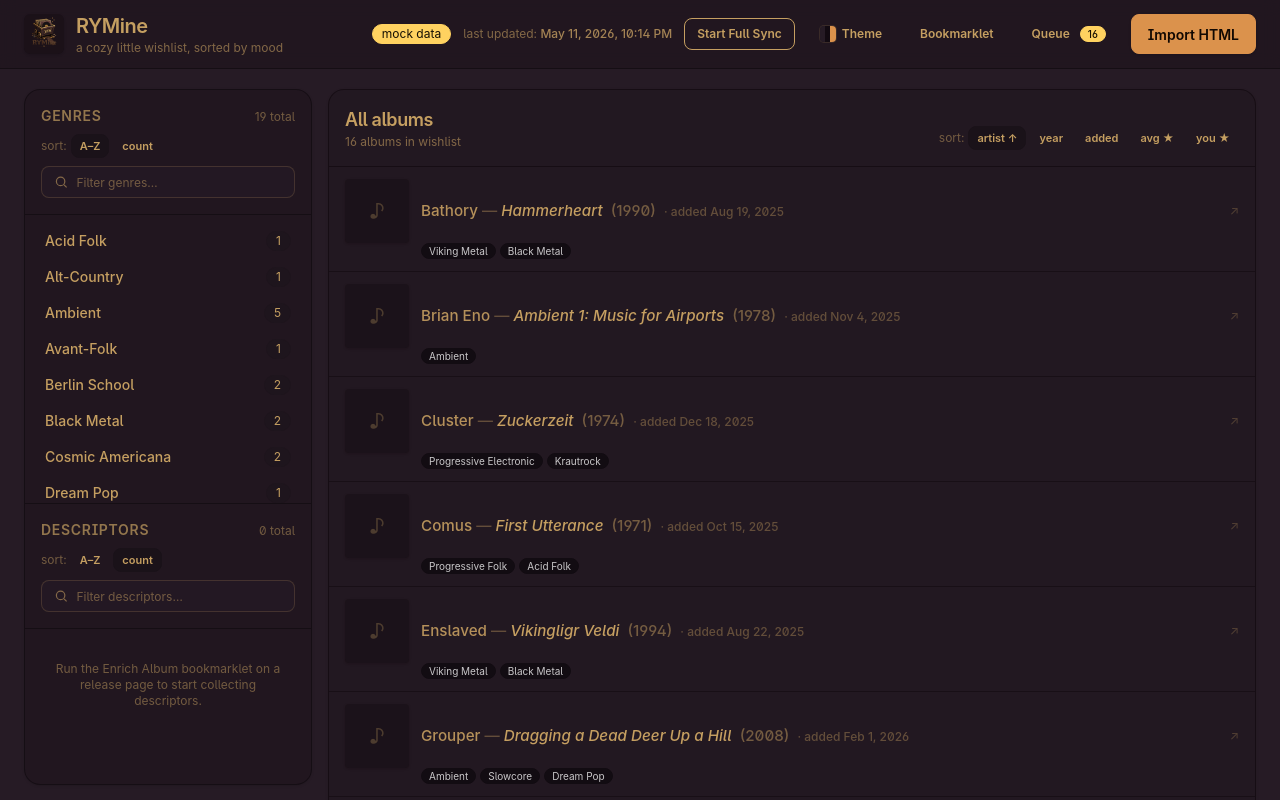
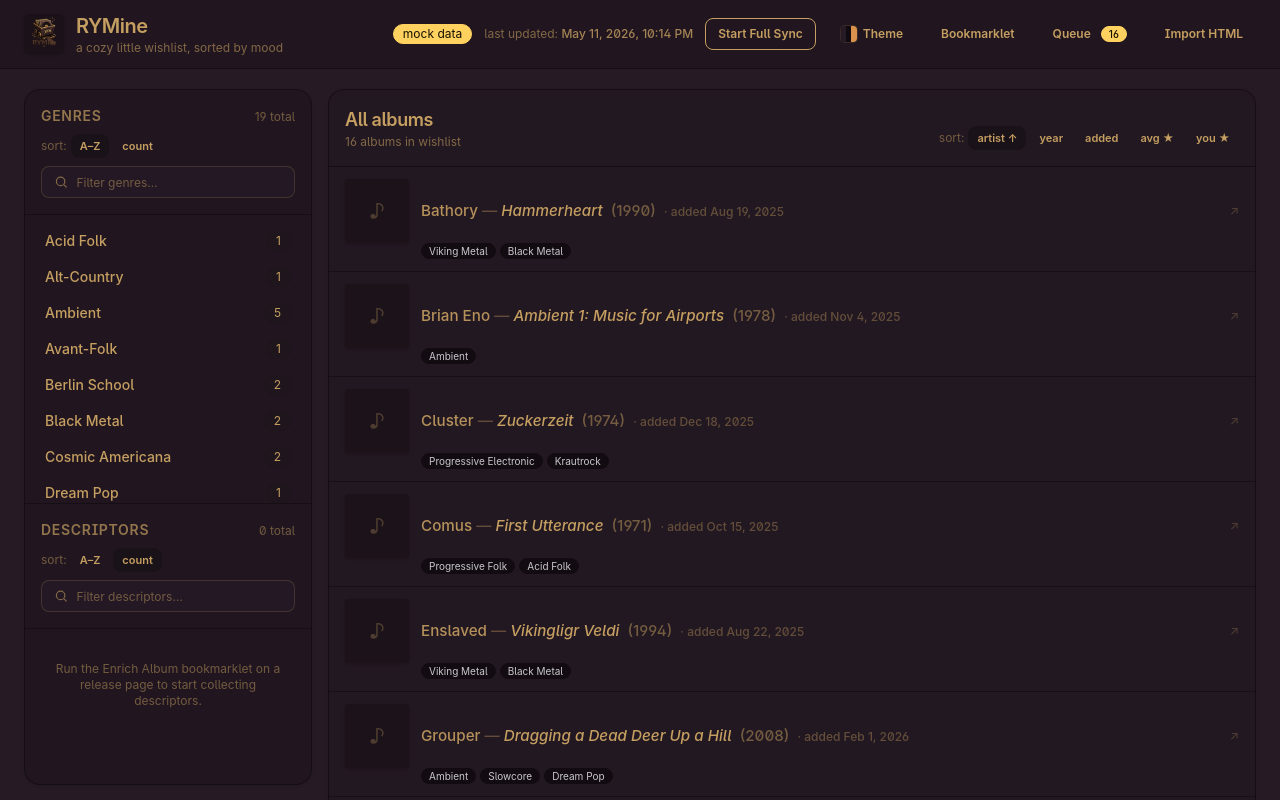
Before and after one commit to ElderSignStudio/RYMine, a SvelteKit app: page / in a window 1280 px wide. Shown: the top 800 px of the page. Built offline with nearby package versions, Linux system fonts and the light colour scheme.

Commit message:
Reduce size of Import Html button.

```diff
--- a/src/routes/(app)/+layout.svelte
+++ b/src/routes/(app)/+layout.svelte
@@ -325,10 +325,10 @@
 					/>
 					<button
 						type="button"
-						class="btn shadow-sm transition btn-sm btn-primary hover:-translate-y-0.5 hover:shadow-md sm:btn-md"
+						class="btn hidden btn-ghost transition btn-sm hover:-translate-y-0.5 sm:inline-flex"
 						onclick={pickFiles}
 						disabled={importing}
-						title="Import saved RYM wishlist HTML pages"
+						title="Import saved RYM wishlist HTML pages (legacy — the bookmarklet is the easier path)"
 					>
 						{#if importing}
 							<span class="loading loading-xs loading-spinner"></span>
```
